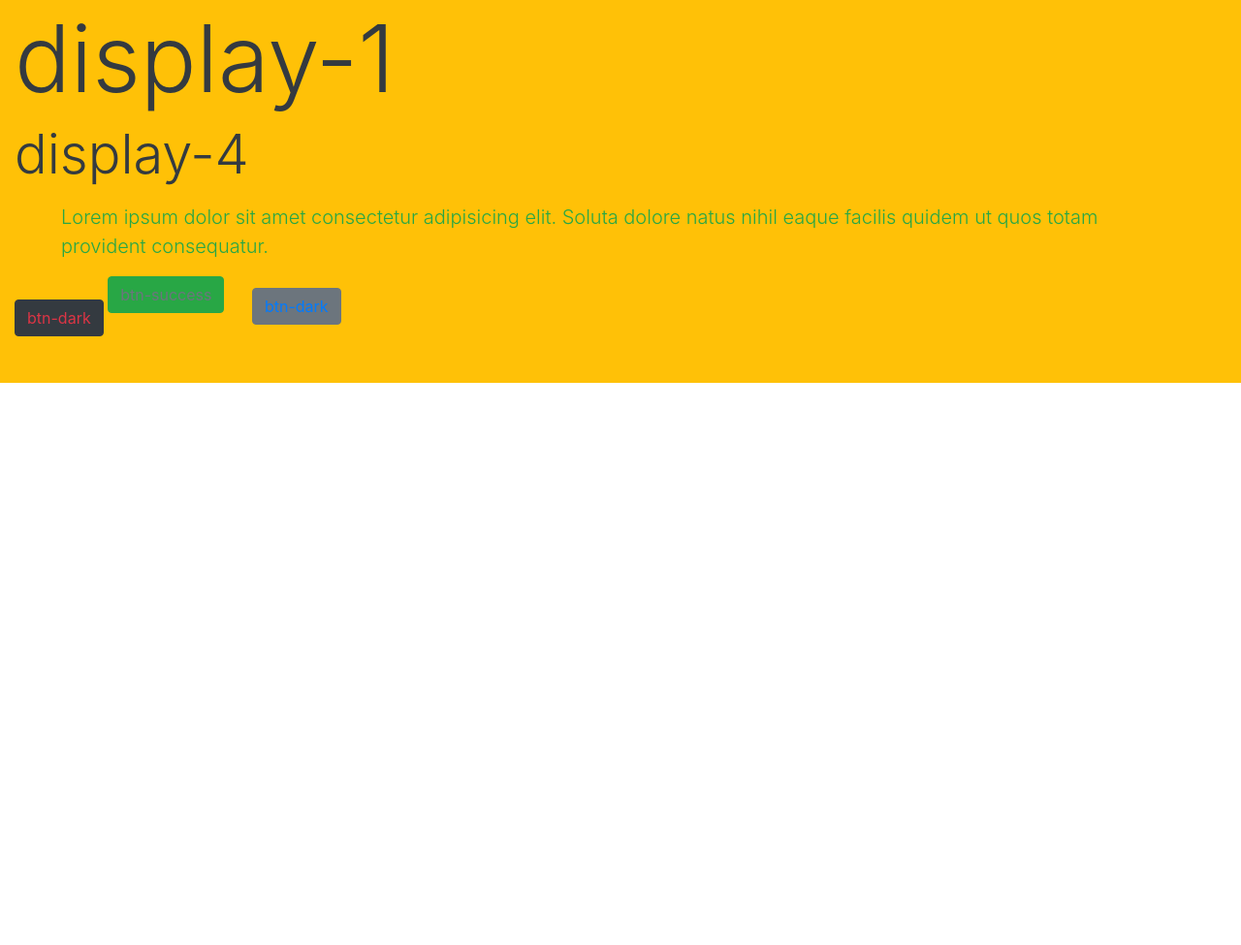
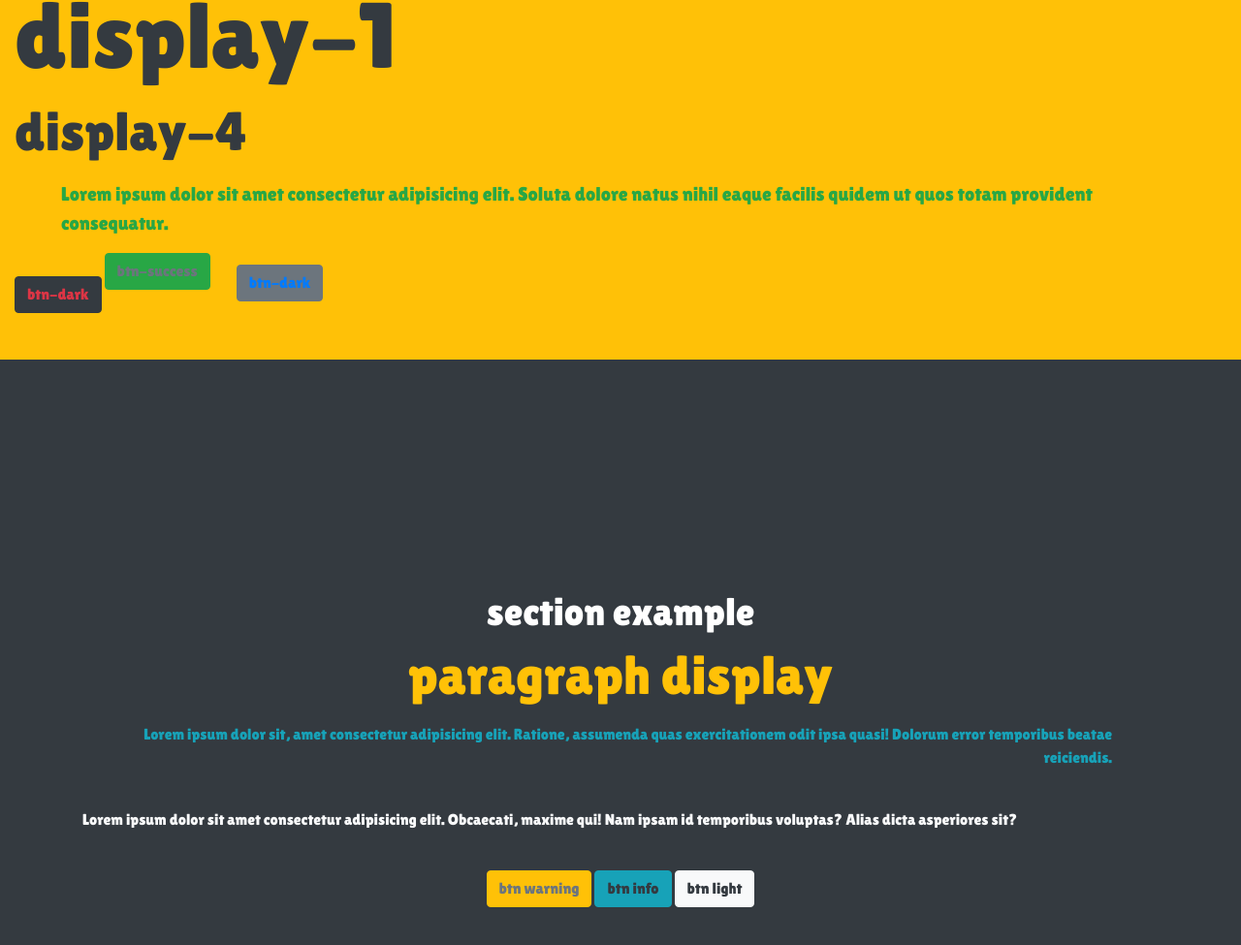
Before and after one commit to mistyhippo/bootstrap4-template, a plain HTML site: page start.html in a window 1280 px wide. Shown: the part 223-1198 px from the top of the page at 97% size. Before the commit the page ends 800 px from the top, so only its background shows below. Drawn offline with Linux system fonts and the light colour scheme; files that its build step writes are made by us from their sources.

Commit message:
refactor font family,  create new main.css file and connect to project

```diff
--- /dev/null
+++ b/css/main.css
@@ -0,0 +1,8 @@
+body {
+  font-family: "Lilita One", cursive;
+}
+
+.height {
+  /* height: 1000px; */
+  min-height: 100vh;
+}
--- a/main.css
+++ /dev/null
@@ -1,3 +0,0 @@
-body{
- <link href="font-family: 'Lilita One', cursive;"
-}
--- a/start.html
+++ b/start.html
@@ -60,6 +60,38 @@
         </div>
       </div>
     </div>
+    <!-- end of container-fluid-->
+
+    <section id="skills" class="bg-dark">
+      <div class="container">
+        <div class="row height align-items-center text-center">
+          <div class="col">
+            <h1 class="text-white">section example</h1>
+            <p class="display-4 text-warning">paragraph display</p>
+            <p class="text-info px-5 text-right">
+              Lorem ipsum dolor sit, amet consectetur adipisicing elit. Ratione,
+              assumenda quas exercitationem odit ipsa quasi! Dolorum error
+              temporibus beatae reiciendis.
+            </p>
+            <p class="text-light text-left py-4">
+              Lorem ipsum dolor sit amet consectetur adipisicing elit.
+              Obcaecati, maxime qui! Nam ipsam id temporibus voluptas? Alias
+              dicta asperiores sit?
+            </p>
+            <button type="button" class="btn btn-warning text-secondary">
+              btn warning
+            </button>
+            <button type="button" class="btn btn-info text-dark">
+              btn info
+            </button>
+            <button type="button" class="btn btn-light text-dark">
+              btn light
+            </button>
+          </div>
+        </div>
+      </div>
+    </section>
+
     <!-- jquery-->
     <script src="./js/jquery-3.5.1.min.js"></script>
     <!--bootstrap js-->
```
